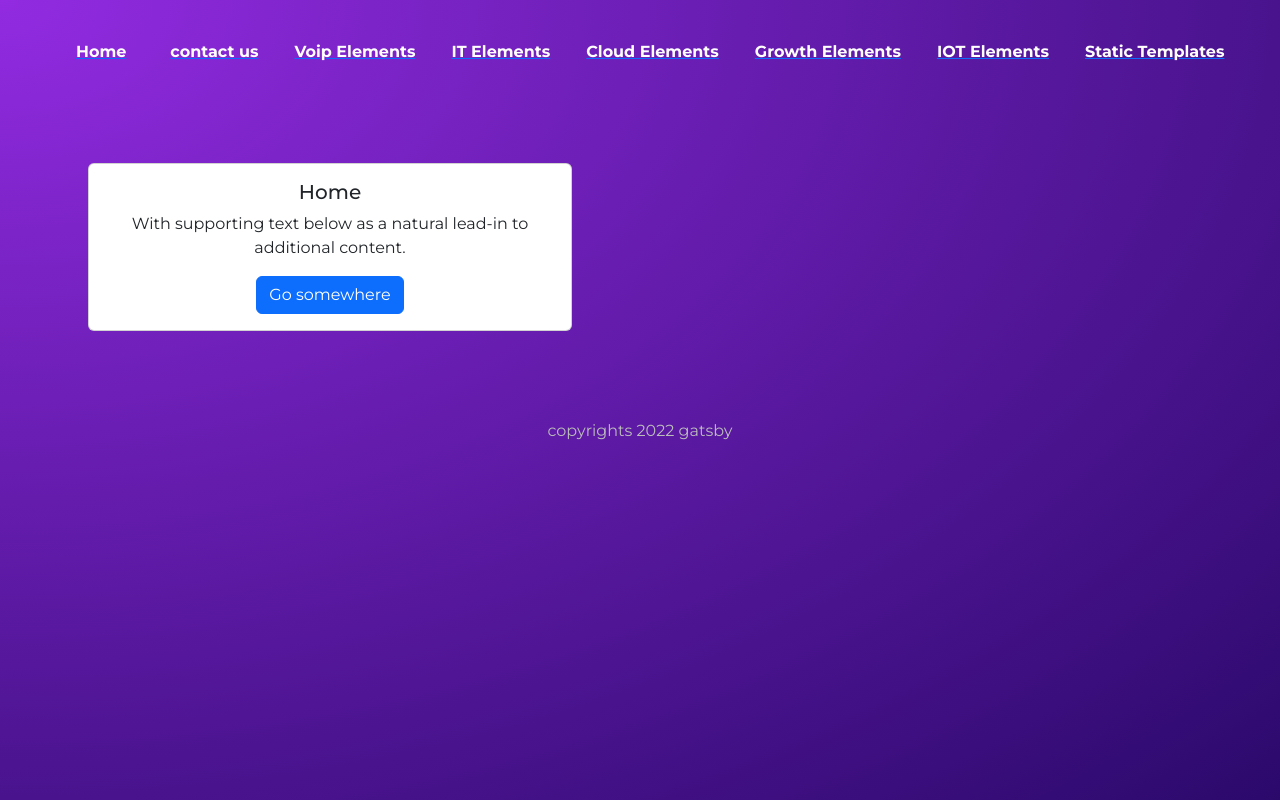
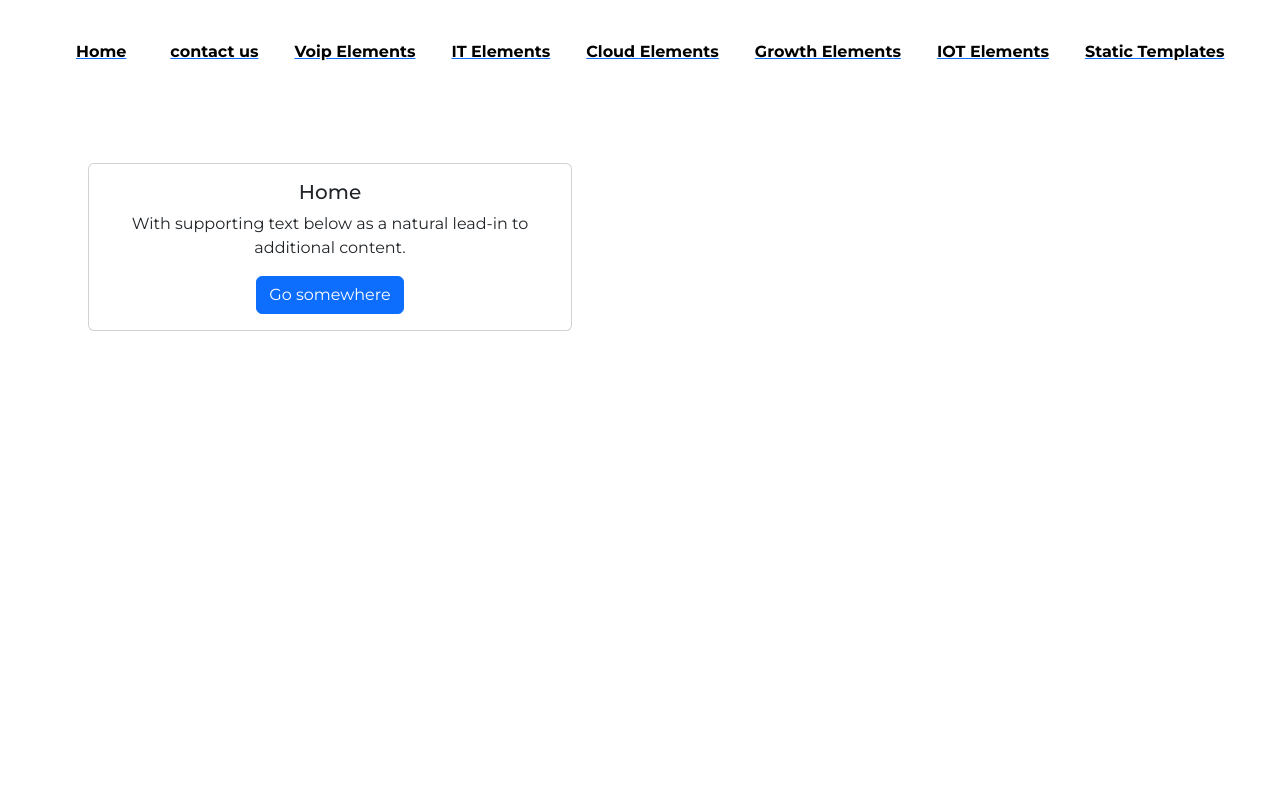
Before and after one commit to YashKhalasi/gatsby-project, a Gatsby site: page / in a window 1280 px wide. Built offline with nearby package versions, Linux system fonts and the light colour scheme; Gatsby itself is replaced by a stand-in of ours.

Commit message:
remove background css and footer

```diff
--- a/src/commonComponent/cards.js
+++ b/src/commonComponent/cards.js
@@ -9,9 +9,9 @@ export default function Cards({ header }) {
         <p className="card-text">
           With supporting text below as a natural lead-in to additional content.
         </p>
-        <a href="#" className="btn btn-primary">
+        <button type="button" className="btn btn-primary">
           Go somewhere
-        </a>
+        </button>
       </div>
     </div>
   )
--- a/src/components/Layout.js
+++ b/src/components/Layout.js
@@ -8,9 +8,7 @@ export default function Layout({ children }) {
       <Navbar />
       <div className="content">{children}</div>
 
-      <footer className="">
-        <p>copyrights 2022 gatsby</p>
-      </footer>
+      <footer className="">{/* <p>copyrights 2022 gatsby</p> */}</footer>
     </div>
   )
 }
--- a/src/components/Navbar.js
+++ b/src/components/Navbar.js
@@ -6,42 +6,42 @@ export default function Navbar() {
     <nav className="d-flex flex-row">
       <span className="px-3">
         <Link to="/">
-          <b className="text-white">Home</b>
+          <b className="text-black">Home</b>
         </Link>
       </span>
       <span className="px-2">
         <Link to="/contactus">
-          <b className="text-white">contact us</b>
+          <b className="text-black">contact us</b>
         </Link>
       </span>
       <span className="px-2">
         <Link to="/businessunits/voipelements">
-          <b className="text-white">Voip Elements</b>
+          <b className="text-black">Voip Elements</b>
         </Link>
       </span>
       <span className="px-2">
         <Link to="/businessunits/itelements">
-          <b className="text-white">IT Elements</b>
+          <b className="text-black">IT Elements</b>
         </Link>
       </span>
       <span className="px-2">
         <Link to="/businessunits/cloudelements">
-          <b className="text-white">Cloud Elements</b>
+          <b className="text-black">Cloud Elements</b>
         </Link>
       </span>
       <span className="px-2">
         <Link to="/businessunits/growthelements">
-          <b className="text-white">Growth Elements</b>
+          <b className="text-black">Growth Elements</b>
         </Link>
       </span>
       <span className="px-2">
         <Link to="/businessunits/iotelements">
-          <b className="text-white">IOT Elements</b>
+          <b className="text-black">IOT Elements</b>
         </Link>
       </span>
       <span className="px-2">
         <Link to="/statictemplates">
-          <b className="text-white">Static Templates</b>
+          <b className="text-black">Static Templates</b>
         </Link>
       </span>
     </nav>
--- a/src/styles/global.css
+++ b/src/styles/global.css
@@ -10,14 +10,14 @@ html,
 body {
   min-height: 100%;
 }
-body {
+/* body {
   background: radial-gradient(
     at top left,
     rgba(146, 43, 225, 1) 0%,
     rgba(43, 9, 107, 1) 100%
   );
   background-repeat: no-repeat;
-}
+} */
 p {
   margin: 16px auto;
   line-height: 1.5em;
```
